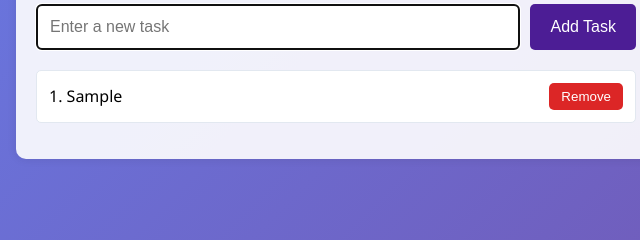
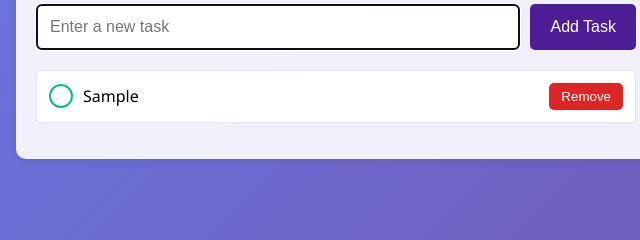
Before and after one commit to Bishalnath88/Intern_Orbit_Project_To-Do_List_app, a plain HTML site: page index.html in a window 1280 px wide. Both pictures are taken after typing "Sample" into the empty fields and a click on the button "Add Task". Shown: the part 122-362 px from the top of the page, 304-944 px from the left. Drawn offline with Linux system fonts and the light colour scheme.

Commit message:
second commit

```diff
--- a/script.js
+++ b/script.js
@@ -12,28 +12,35 @@ document.addEventListener('DOMContentLoaded', () => {
         const taskText = taskInput.value.trim();
         if (taskText) {
             const listItem = document.createElement('li');
-            const taskNumber = taskList.children.length + 1;
-            listItem.textContent = `${taskNumber}. ${taskText}`;
+
+            const completeButton = document.createElement('button');
+            completeButton.className = 'complete-task-button';
+            completeButton.innerHTML = '&#10003;'; // Tick mark
+            completeButton.addEventListener('click', () => {
+                listItem.classList.toggle('completed');
+            });
+
+            const taskTextNode = document.createElement('span');
+            taskTextNode.className = 'task-text';
+            taskTextNode.textContent = taskText;
+
+            const buttonContainer = document.createElement('div');
+            buttonContainer.className = 'button-container';
 
             const removeButton = document.createElement('button');
             removeButton.textContent = 'Remove';
             removeButton.className = 'remove-task-button';
             removeButton.addEventListener('click', () => {
                 taskList.removeChild(listItem);
-                updateTaskNumbers();
             });
 
-            listItem.appendChild(removeButton);
+            listItem.appendChild(completeButton);
+            listItem.appendChild(taskTextNode);
+            buttonContainer.appendChild(removeButton);
+            listItem.appendChild(buttonContainer);
             taskList.appendChild(listItem);
             taskInput.value = '';
             taskInput.focus();
         }
     }
-
-    function updateTaskNumbers() {
-        Array.from(taskList.children).forEach((listItem, index) => {
-            const text = listItem.textContent.split('.')[1].split('Remove')[0].trim();
-            listItem.firstChild.textContent = `${index + 1}. ${text}`;
-        });
-    }
 });
--- a/style.css
+++ b/style.css
@@ -62,8 +62,22 @@ h1 {
     padding: 12px;
     margin-bottom: 8px;
     display: flex;
-    justify-content: space-between;
     align-items: center;
+}
+
+#task-list li .task-text {
+    flex: 1;
+}
+
+#task-list li .button-container {
+    display: flex;
+    gap: 10px;
+    margin-left: auto;
+}
+
+#task-list li.completed .task-text {
+    text-decoration: line-through;
+    color: #dc2626;
 }
 
 .remove-task-button {
@@ -79,3 +93,29 @@ h1 {
 .remove-task-button:hover {
     background-color: #ef4444;
 }
+
+.complete-task-button {
+    background-color: transparent;
+    border: 2px solid #10b981;
+    border-radius: 50%;
+    width: 24px;
+    height: 24px;
+    display: flex;
+    align-items: center;
+    justify-content: center;
+    cursor: pointer;
+    font-size: 16px;
+    color: #ffffff;
+    transition: background-color 0.3s, color 0.3s;
+    margin-right: 10px;
+}
+
+/* .complete-task-button:hover {
+    background-color: #10b981;
+    color: white;
+} */
+
+#task-list li.completed .complete-task-button {
+    background-color: #10b981;
+    color: white;
+}
```
Also changed, not shown: index.html (line endings or trailing spaces).
